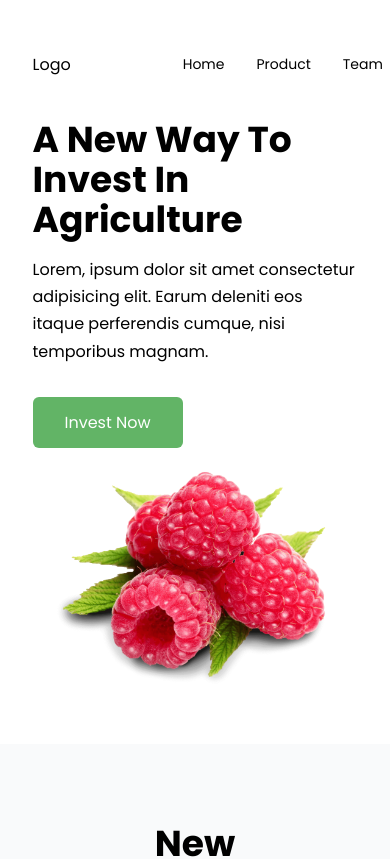
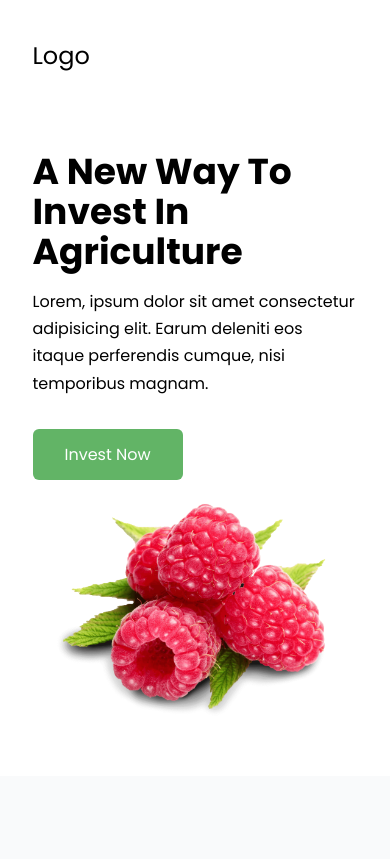
Before and after one commit to OldRodger/WiFahrm, a React (Vite) app: page / in a window 390 px wide. Shown: the top 859 px of the page. Built offline with nearby package versions, Linux system fonts and the light colour scheme.

Commit message:
cerated mobile navigation file

```diff
--- a/src/components/navigation/index.tsx
+++ b/src/components/navigation/index.tsx
@@ -13,7 +13,7 @@ function Navigation({ isTopOfPage }: props) {
     const btnBackground = !isTopOfPage ? "bg-primary-500 border-primary-500" : " border-current";
 
 
-    return <header className={`flex items-center fixed top-0 w-full py-6 z-50 ${navBarBackground}`}>
+    return <header className={`hidden items-center fixed top-0 w-full py-6 z-50 md:flex ${navBarBackground}`}>
         <div className={`${flexBetween} w-5/6 mx-auto gap-28`}>
             <h1 className="">Logo</h1>
             <div className={`${flexBetween} w-full`}>
--- /dev/null
+++ b/src/components/navigation/mobile-navigation.tsx
@@ -0,0 +1,7 @@
+function MobileNav() {
+    return <div>
+
+    </div>;
+}
+
+export default MobileNav;
--- a/src/pages/home/hero.tsx
+++ b/src/pages/home/hero.tsx
@@ -3,6 +3,8 @@ import { Image7 } from "@/assets";
 function Hero() {
     return <header className=" py-10 md:bg-hero-background bg-center bg-cover h-full">
         <div className="w-5/6 mx-auto h-full items-center md:h-5/6 md:flex">
+            {/* LOGO */}
+            <h1 className="text-2xl md:hidden">Logo</h1>
             {/* MAIN HEADER */}
             <div className="md:basis-3/5 mt-20 md:mt-0 flex items-center">
                 <div className="sm:w-3/5 ">
```
